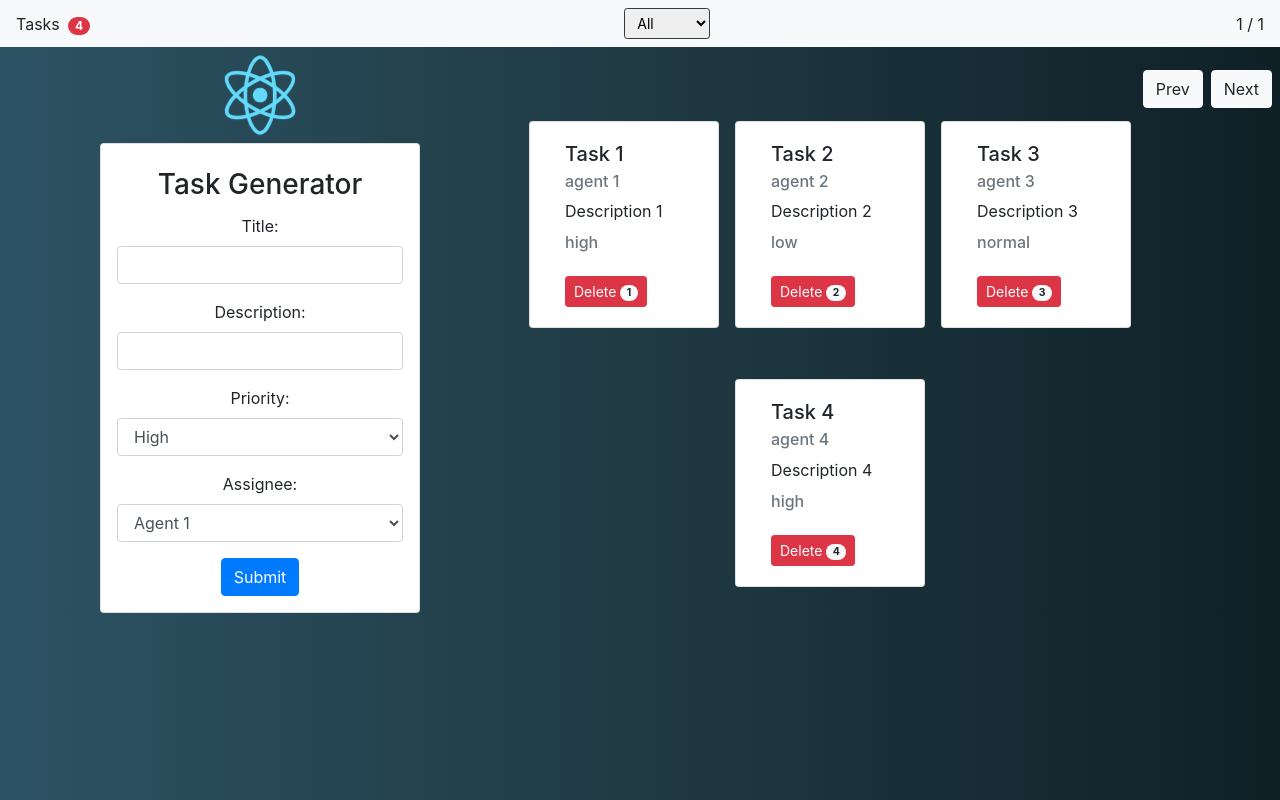
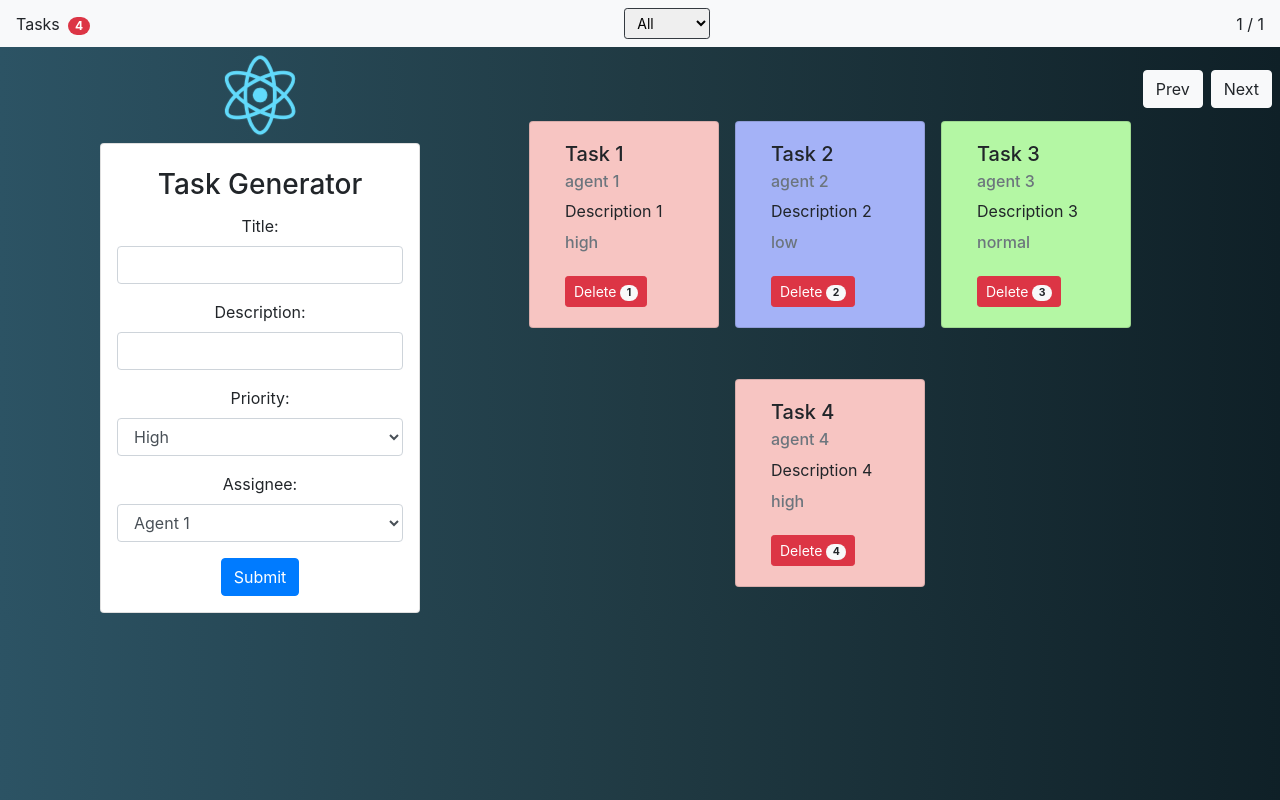
Before and after one commit to caceresfjulian/to_do_app, a React (Create React App) app: page / in a window 1280 px wide. Built offline with nearby package versions, Linux system fonts and the light colour scheme.

Commit message:
Adjust tasks color layout

```diff
--- a/src/components/Todos/Todos.js
+++ b/src/components/Todos/Todos.js
@@ -1,6 +1,15 @@
 import React from 'react';
 
 class Todos extends React.Component {
+    applyColor(priority){
+        if (priority === 'high'){
+            return {backgroundColor:"#F7C5C2"}
+        } else if ( priority === 'normal'){
+            return {backgroundColor: "#B4F7A4"}
+        } else {
+            return {backgroundColor: "#A4B2F7"}
+        }
+    }
     render() {
         let title;
         if (this.props.title.length > 11){
@@ -15,7 +24,7 @@ class Todos extends React.Component {
             description = this.props.description;
         }
         return (
-            <div className="card col-3 mx-2 my-1 task">
+            <div className="card col-3 mx-2 my-1 task" style={this.applyColor(this.props.priority)}>
                 <div className="card-body">
                     <h5 className="card-title">{title}</h5>
                     <h6 className="card-subtitle mb-2 text-muted">{this.props.assignee}</h6>
```
